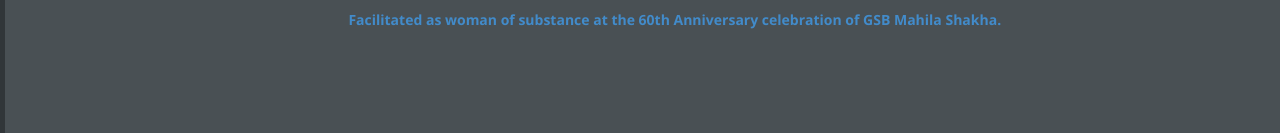
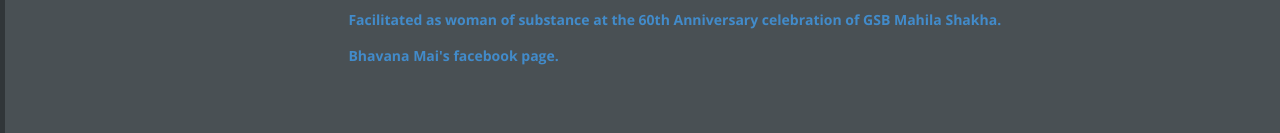
Before and after one commit to Bhavana-Prabhu/bhavanaprabhu.com, a plain HTML site: page index.html in a window 1280 px wide. Shown: the part 3281-3414 px from the top of the page. Drawn offline with nearby package versions, Linux system fonts and the light colour scheme.

Commit message:
final updates

```diff
--- a/index.html
+++ b/index.html
@@ -181,6 +181,7 @@
 					<p><strong>Interview on Spandana TV Channel </strong></p>
 					<p><iframe width="310" height="175" src="https://www.youtube.com/embed/hTGLux1VbYg" frameborder="0" allow="autoplay; encrypted-media" allowfullscreen></iframe> </p>
 					<p><strong><a href="https://www.udayavani.com/english/news/mangaluru/199845/gsb-mahila-shakha-celebrates-its-60th-anniversary-mumbai">Facilitated as woman of substance at the 60th Anniversary celebration of GSB Mahila Shakha.</a></strong></p>
+<p><strong><a href="https://www.facebook.com/bhavanabprabhu/">Bhavana Mai's facebook page.</a></strong></p>
 						<p>&nbsp;</p>
 				</div> <!-- /.row -->
 				<div class="row contact-form"><!-- /.col-md-4 --><!-- /.col-md-4 --><!-- /.col-md-4 --><!-- /.col-md-12 --><!-- /.col-md-12 -->
```
